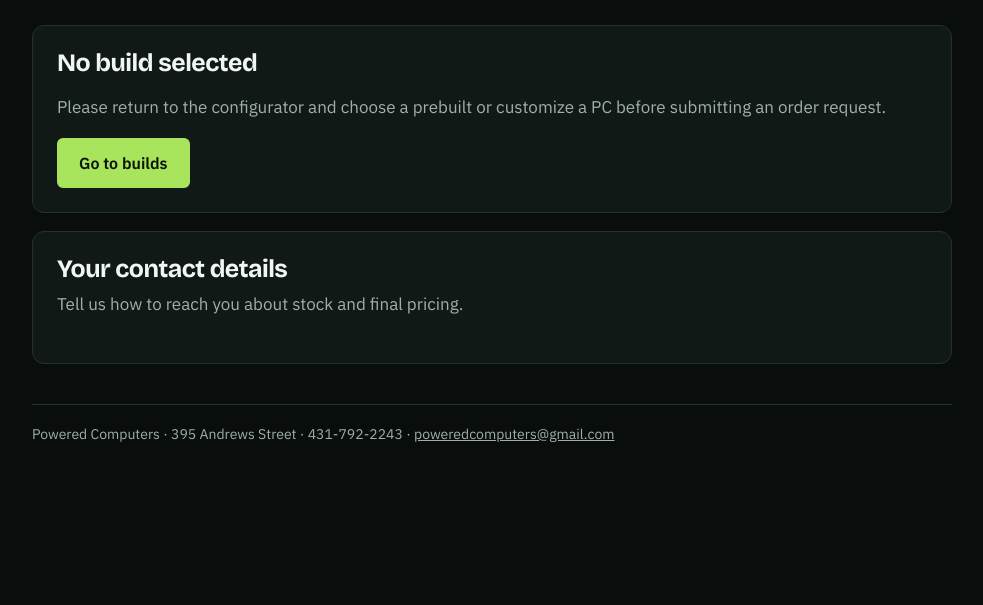
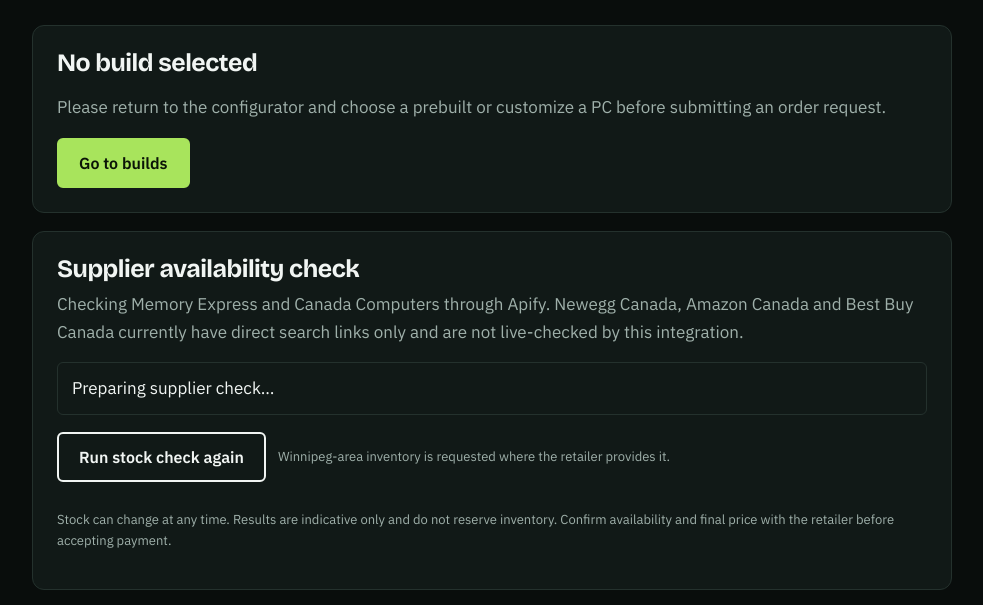
Before and after one commit to ZZPrometheus/powered-computers, a website: page public/checkout.html in a window 1280 px wide. Shown: the part 339-944 px from the top of the page, without its empty margins (148-1131 px from the left). Before the commit the page ends 840 px from the top, so only its background shows below. Drawn offline with nearby package versions, Linux system fonts and the light colour scheme.

Commit message:
Add missing supplier availability panel to checkout

```diff
--- a/public/checkout.html
+++ b/public/checkout.html
@@ -22,6 +22,14 @@
 <div id="order-content" class="panel" aria-live="polite">
   <p class="muted">Loading your selected build…</p>
 </div>
+<section class="panel" id="availability-panel" aria-labelledby="availability-heading">
+<h2 id="availability-heading">Supplier availability check</h2>
+<p class="muted" style="margin:8px 0 12px">Checking Memory Express and Canada Computers through Apify. Newegg Canada, Amazon Canada and Best Buy Canada currently have direct search links only and are not live-checked by this integration.</p>
+<p id="availability-status" class="status" role="status" aria-live="polite">Preparing supplier check…</p>
+<div class="scan-actions"><button class="btn" id="rescan" type="button">Run stock check again</button><span class="hint">Winnipeg-area inventory is requested where the retailer provides it.</span></div>
+<div id="availability-results" class="availability-list"></div>
+<p class="hint" style="margin-top:12px">Stock can change at any time. Results are indicative only and do not reserve inventory. Confirm availability and final price with the retailer before accepting payment.</p>
+</section>
 <section class="panel">
 <h2>Your contact details</h2>
 <p class="muted" style="margin:8px 0 20px">Tell us how to reach you about stock and final pricing.</p>
```
